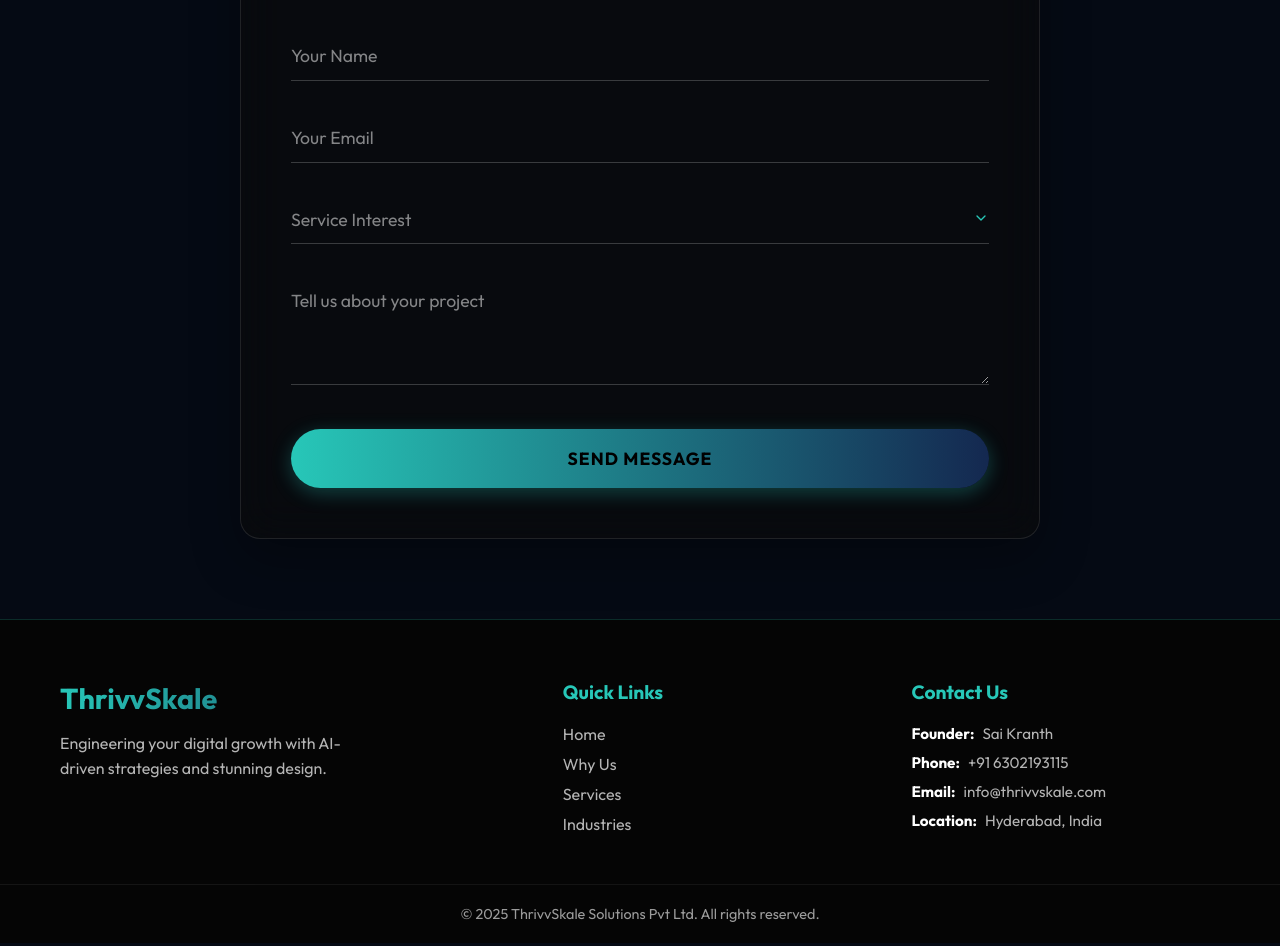
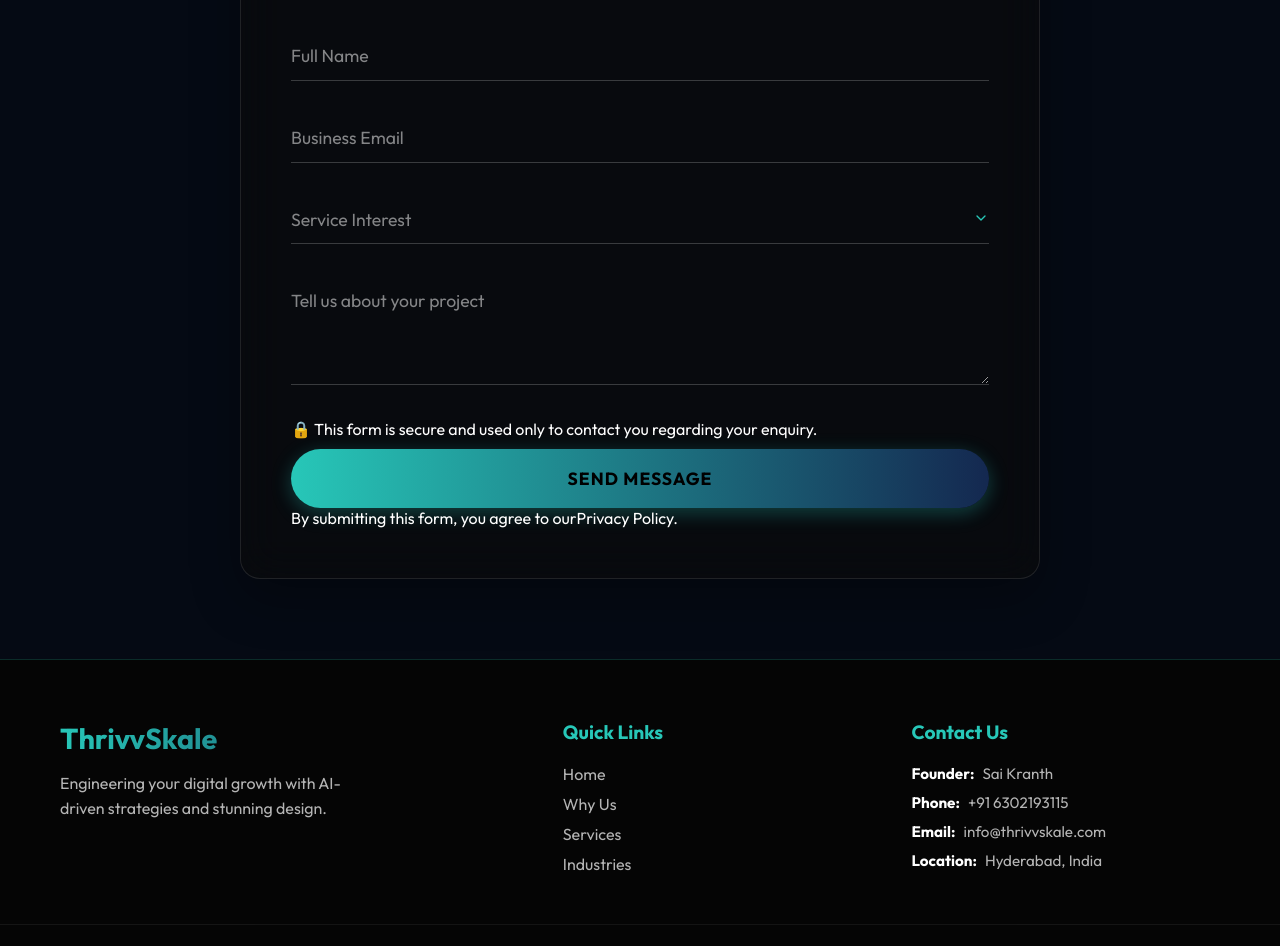
Before and after one commit to Saikrant/thriveskale, a React (Vite) app in the folder thrive-skale-web/: page / in a window 1280 px wide. Shown: the part 3400-4346 px from the top of the page. Built offline with nearby package versions, Linux system fonts and the light colour scheme.

Commit message:
update webpage icon and refine UI

```diff
--- a/thrive-skale-web/index.html
+++ b/thrive-skale-web/index.html
@@ -3,7 +3,7 @@
 
 <head>
   <meta charset="UTF-8" />
-  <link rel="icon" type="image/svg+xml" href="/vite.svg" />
+  <link rel="icon" type="image/png" href="/favicon.png" />
   <link rel="preconnect" href="https://fonts.googleapis.com">
   <link rel="preconnect" href="https://fonts.gstatic.com" crossorigin>
   <link href="https://fonts.googleapis.com/css2?family=Outfit:wght@300;400;500;600;700&display=swap" rel="stylesheet">
--- a/thrive-skale-web/src/components/Contact.jsx
+++ b/thrive-skale-web/src/components/Contact.jsx
@@ -42,32 +42,33 @@
 
                 <div className="contact-container">
                     <form className="contact-form glass" onSubmit={handleSubmit}>
-                        <h3>Start Your Journey</h3>
+                        <h3>Start Your Journey
+                        </h3>
 
                         <div className="form-group floating-group">
                             <input
                                 type="text"
-                                name="name"
-                                id="name"
+                                name="full_name"
+                                id="full_name"
                                 placeholder=" "
-                                value={formData.name}
+                                value={formData.full_name}
                                 onChange={handleChange}
                                 required
                             />
-                            <label htmlFor="name">Your Name</label>
+                            <label htmlFor="name">Full Name</label>
                         </div>
 
                         <div className="form-group floating-group">
                             <input
                                 type="email"
-                                name="email"
-                                id="email"
+                                name="business_email"
+                                id="business_email"
                                 placeholder=" "
-                                value={formData.email}
+                                value={formData.business_email}
                                 onChange={handleChange}
                                 required
                             />
-                            <label htmlFor="email">Your Email</label>
+                            <label htmlFor="email">Business Email</label>
                         </div>
 
                         <div className="form-group floating-group">
@@ -101,9 +102,16 @@
                             ></textarea>
                             <label htmlFor="message">Tell us about your project</label>
                         </div>
+                        🔒 This form is secure and used only to contact you regarding your enquiry.
 
                         <button type="submit" className="submit-btn">Send Message</button>
+                        <p className="form-disclaimer">
+                            By submitting this form, you agree to our
+                            <a href="/privacy-policy">Privacy Policy</a>.
+                        </p>
+
                     </form>
+
                 </div>
             </div>
 
--- a/thrive-skale-web/src/components/Footer.jsx
+++ b/thrive-skale-web/src/components/Footer.jsx
@@ -33,7 +33,7 @@
                 </div>
             </div>
             <div className="footer-bottom">
-                <p>&copy; {currentYear} ThrivvSkale Solutions Pvt Ltd. All rights reserved.</p>
+                <p>&copy; {currentYear} Thrivv Skale Private Limited. All rights reserved.</p>
             </div>
         </footer>
     );
```
Also changed, not shown: thrive-skale-web/public/favicon.png (added), thrive-skale-web/public/favicon1.svg (added).
